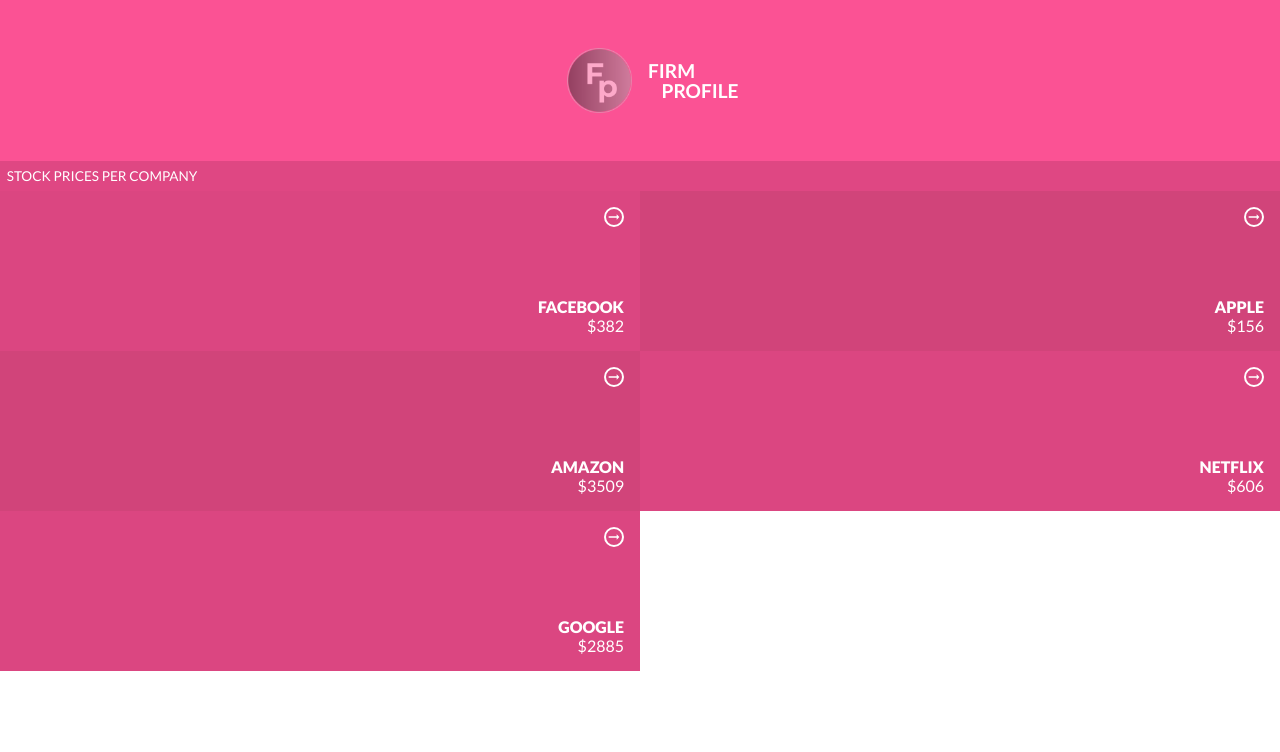
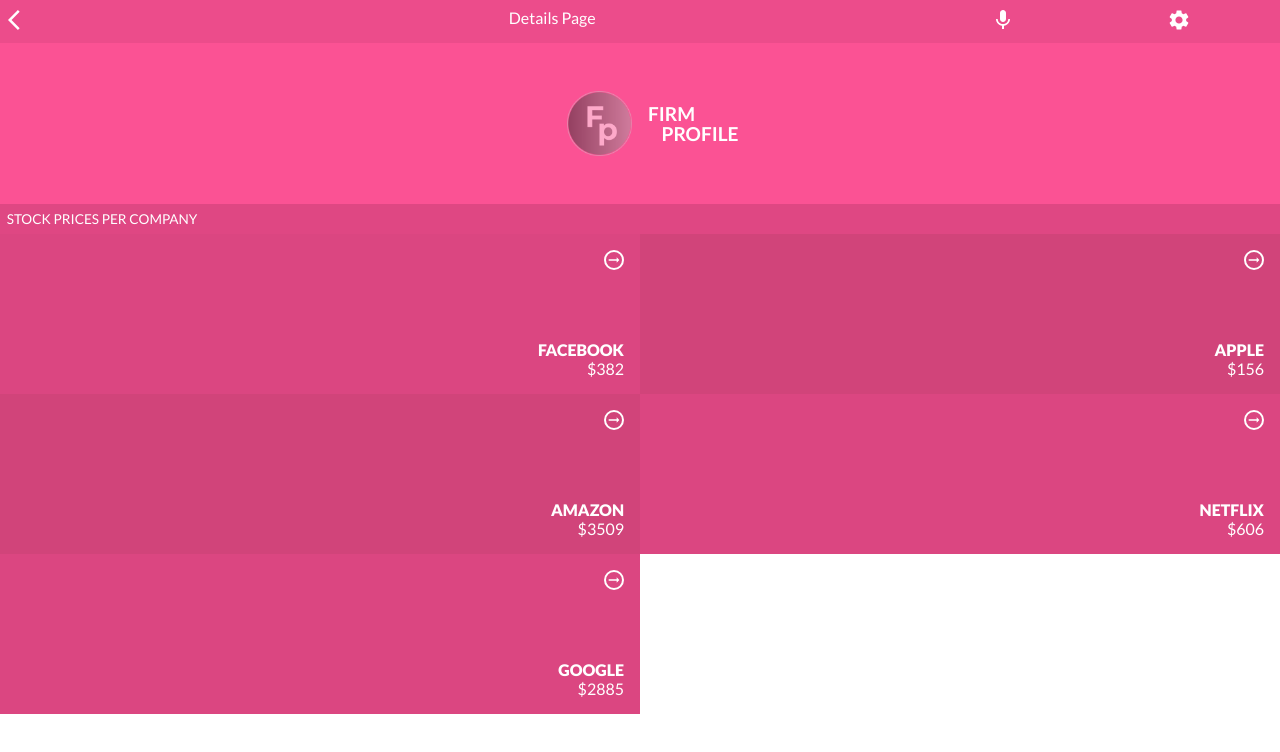
Before and after one commit to mugberto/firm-profile, a React (Create React App) app: page /details/1 in a window 1280 px wide. Shown: the top 752 px of the page. Built offline with nearby package versions, Linux system fonts and the light colour scheme.

Commit message:
Add Header component

```diff
--- a/src/App.js
+++ b/src/App.js
@@ -1,8 +1,15 @@
+import React from 'react';
 import HomePage from './components/HomePage';
 import './App.css';
+import Header from './components/Header';
 
 function App() {
-  return <HomePage />;
+  return (
+    <>
+      <Header />
+      <HomePage />
+    </>
+  );
 }
 
 export default App;
--- a/src/components/Header.js
+++ b/src/components/Header.js
@@ -0,0 +1,24 @@
+import Grid from '@material-ui/core/Grid';
+import { makeStyles } from '@material-ui/core';
+import { ArrowBackIos, Settings, Mic } from '@material-ui/icons';
+
+const useStyle = makeStyles({
+  headerBG: {
+    backgroundColor: '#EC4C8B',
+    padding: '0.5em',
+  },
+});
+
+const Header = () => {
+  const classes = useStyle();
+  return (
+    <Grid container justifyContent="space-between" className={classes.headerBG}>
+      <Grid item xs={1}><ArrowBackIos /></Grid>
+      <Grid item xs={7} style={{ textAlign: 'center' }}>Details Page</Grid>
+      <Grid item xs={1}><Mic /></Grid>
+      <Grid item xs={1}><Settings /></Grid>
+    </Grid>
+  );
+};
+
+export default Header;
```
